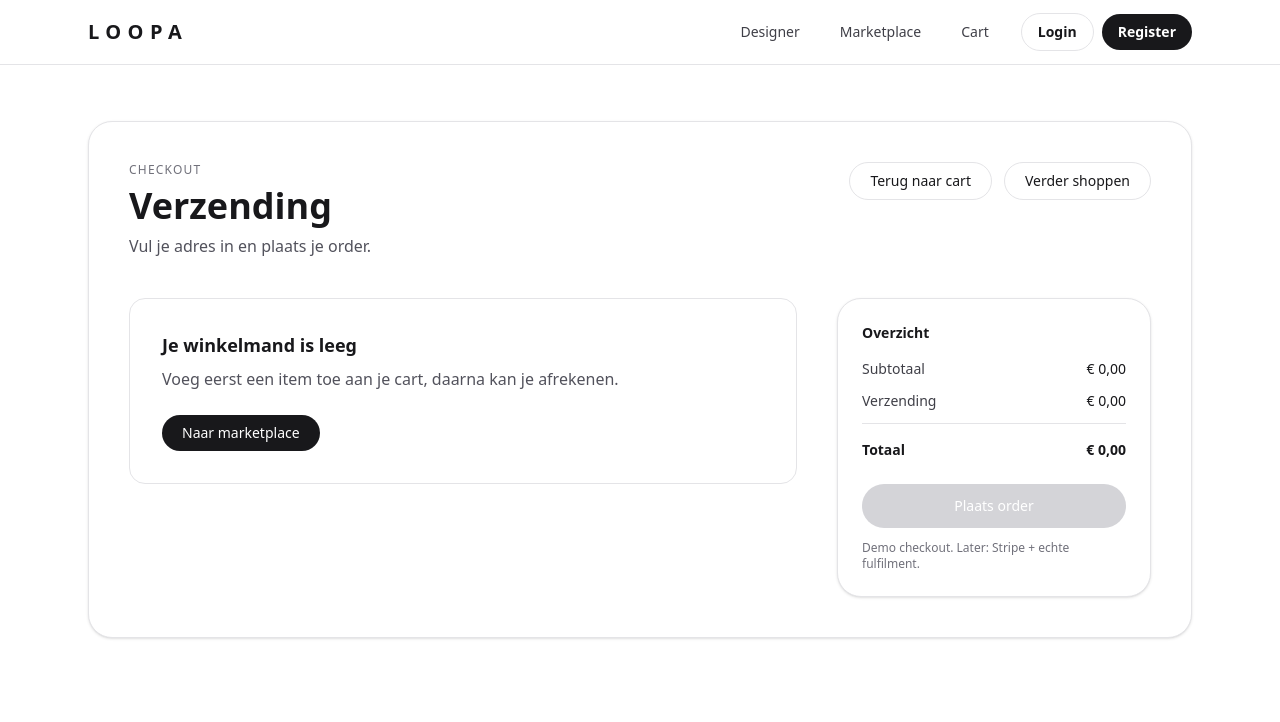
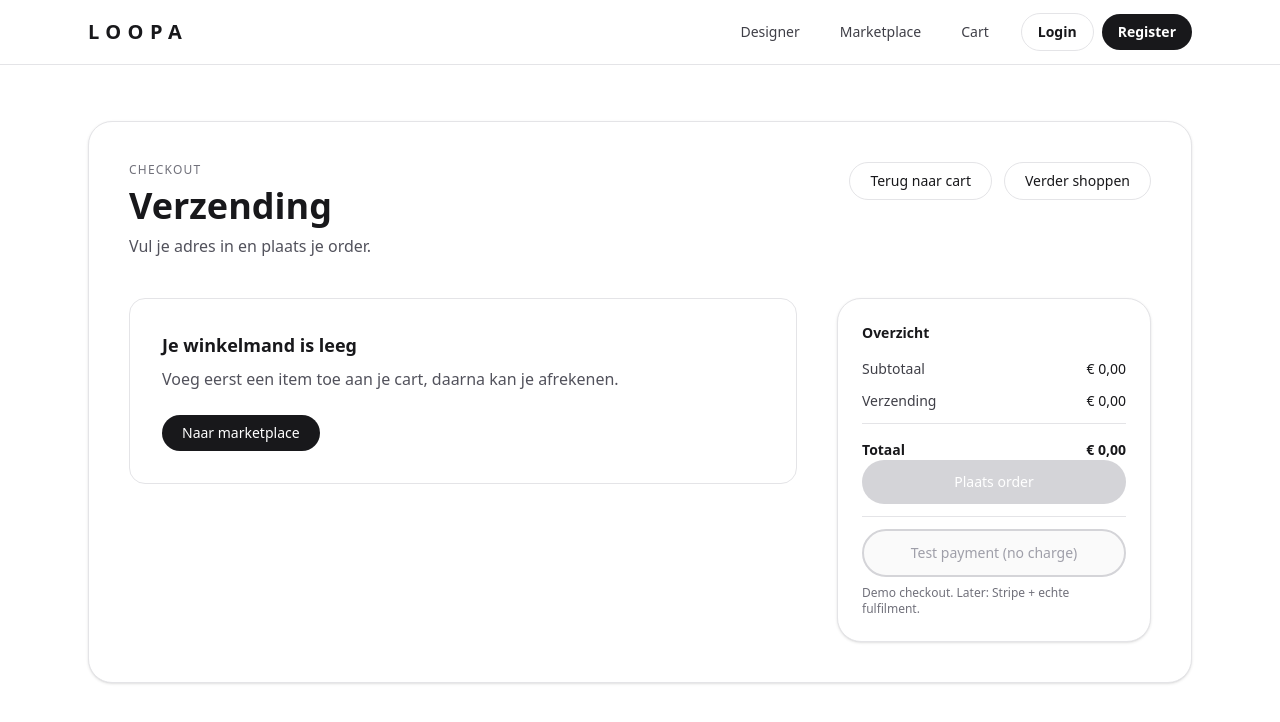
Before and after one commit to loopawear-collab/loopawe, a Next.js app: page /checkout in a window 1280 px wide. Shown: the top 722 px of the page. Built offline with nearby package versions, Linux system fonts and the light colour scheme.

Commit message:
Add mock payment flow (paid_mock) and payment-ready checkout

```diff
--- a/src/app/checkout/page.tsx
+++ b/src/app/checkout/page.tsx
@@ -7,6 +7,7 @@ import {
   createOrder,
   getCartItems,
   getCartTotals,
+  markOrderPaidMock,
   subscribeCartUpdated,
   type CartItem,
   type ShippingAddress,
@@ -190,6 +191,52 @@ export default function CheckoutPage() {
       router.push(`/success/${encodeURIComponent(order.id)}`);
     } catch {
       toast.error("Er ging iets mis bij het plaatsen van je order.");
+    } finally {
+      setBusy(false);
+    }
+  }
+
+  async function onMockPayment() {
+    if (busy) return;
+
+    if (!canCheckout) {
+      toast.error("Je winkelmand is leeg.");
+      return;
+    }
+
+    const errField = validateAndGuide();
+    if (errField) return;
+
+    setBusy(true);
+    try {
+      const shippingAddress: ShippingAddress = {
+        name: form.name.trim(),
+        address1: form.address1.trim(),
+        address2: form.address2.trim() ? form.address2.trim() : undefined,
+        zip: form.zip.trim(),
+        city: form.city.trim(),
+        country: form.country.trim(),
+      };
+
+      // Create order first
+      const order = createOrder({ shippingAddress });
+
+      if (!order) {
+        toast.error("Kon geen order aanmaken. (Cart leeg?)");
+        return;
+      }
+
+      // Mark as paid_mock
+      const updated = markOrderPaidMock(order.id);
+      if (!updated) {
+        toast.error("Kon order niet markeren als betaald.");
+        return;
+      }
+
+      toast.success("Test betaling voltooid ✓");
+      router.push(`/success/${encodeURIComponent(order.id)}`);
+    } catch {
+      toast.error("Er ging iets mis bij de test betaling.");
     } finally {
       setBusy(false);
     }
@@ -435,14 +482,30 @@ export default function CheckoutPage() {
                 type="button"
                 onClick={onPlaceOrder}
                 disabled={!canCheckout || busy}
-                className={`mt-6 w-full rounded-full px-5 py-3 text-sm font-medium text-white ${
+                className={`w-full rounded-full px-5 py-3 text-sm font-medium text-white ${
                   !canCheckout || busy ? "bg-zinc-300 cursor-not-allowed" : "bg-zinc-900 hover:bg-zinc-800"
                 }`}
               >
                 {busy ? "Order plaatsen…" : "Plaats order"}
               </button>
 
-              <p className="mt-3 text-xs text-zinc-500">Demo checkout. Later: Stripe + echte fulfilment.</p>
+              <div className="mt-3 border-t border-zinc-200 pt-3">
+                <button
+                  type="button"
+                  onClick={onMockPayment}
+                  disabled={!canCheckout || busy}
+                  className={`w-full rounded-full border-2 border-zinc-300 px-5 py-3 text-sm font-medium ${
+                    !canCheckout || busy
+                      ? "border-zinc-200 bg-zinc-50 text-zinc-400 cursor-not-allowed"
+                      : "bg-white text-zinc-900 hover:bg-zinc-50 hover:border-zinc-400"
+                  }`}
+                >
+                  {busy ? "Bezig…" : "Test payment (no charge)"}
+                </button>
+                <p className="mt-2 text-xs text-zinc-500">
+                  Demo checkout. Later: Stripe + echte fulfilment.
+                </p>
+              </div>
             </div>
           </aside>
         </div>
--- a/src/app/success/[orderId]/page.tsx
+++ b/src/app/success/[orderId]/page.tsx
@@ -53,6 +53,16 @@ function productLabel(it: CartItem) {
 type OrderStatusKey = "processing" | "needs_address" | "created";
 
 function getDemoOrderStatus(order: Order): { key: OrderStatusKey; label: string; hint: string; className: string } {
+  // Check for paid_mock status first
+  if (order.status === "paid_mock") {
+    return {
+      key: "processing",
+      label: "Paid (test)",
+      hint: "Test payment completed. No real charge was made.",
+      className: "border-green-200 bg-green-50 text-green-700",
+    };
+  }
+
   // Local-first demo: we hebben geen echte fulfilment/Stripe status.
   // We tonen daarom een consistente “demo status” op basis van data die we wel hebben.
   const hasAddress =
--- a/src/lib/cart.ts
+++ b/src/lib/cart.ts
@@ -59,7 +59,7 @@ export type ShippingAddress = {
   country: string;
 };
 
-export type OrderStatus = "pending" | "paid" | "failed" | "cancelled";
+export type OrderStatus = "pending" | "paid" | "paid_mock" | "failed" | "cancelled";
 
 export type Order = {
   id: string;
@@ -75,6 +75,9 @@ export type Order = {
   total: number;
 
   shippingAddress?: ShippingAddress;
+
+  // Payment info
+  paidAt?: number; // timestamp (Date.now())
 };
 
 const CART_KEY = "loopa_cart_v2";
@@ -152,6 +155,7 @@ function normalizeShippingAddress(input?: ShippingAddress): ShippingAddress | un
 function normalizeOrderStatus(v: unknown): OrderStatus {
   const s = String(v ?? "").toLowerCase();
   if (s === "paid") return "paid";
+  if (s === "paid_mock" || s === "paidmock") return "paid_mock";
   if (s === "failed") return "failed";
   if (s === "cancelled" || s === "canceled") return "cancelled";
   return "pending";
@@ -297,6 +301,8 @@ function normalizeOrder(anyO: any): Order | null {
         })
       : undefined;
 
+  const paidAt = typeof anyO.paidAt === "number" && Number.isFinite(anyO.paidAt) ? anyO.paidAt : undefined;
+
   return {
     id,
     createdAt,
@@ -306,6 +312,7 @@ function normalizeOrder(anyO: any): Order | null {
     shipping: Number.isFinite(shipping) ? shipping : 0,
     total: Number.isFinite(total) ? total : 0,
     shippingAddress,
+    paidAt,
   };
 }
 
@@ -498,6 +505,14 @@ export function cancelOrder(orderId: string): Order | null {
   return setOrderStatus(orderId, "cancelled");
 }
 
+/**
+ * Mock payment: mark order as paid_mock (for testing without Stripe).
+ * Sets status to "paid_mock" and records the payment timestamp.
+ */
+export function markOrderPaidMock(orderId: string): Order | null {
+  return updateOrder(orderId, { status: "paid_mock", paidAt: Date.now() });
+}
+
 export function createOrder(opts?: { shippingAddress?: ShippingAddress }): Order | null {
   const cartItems = loadCart();
   if (cartItems.length === 0) return null;
```
